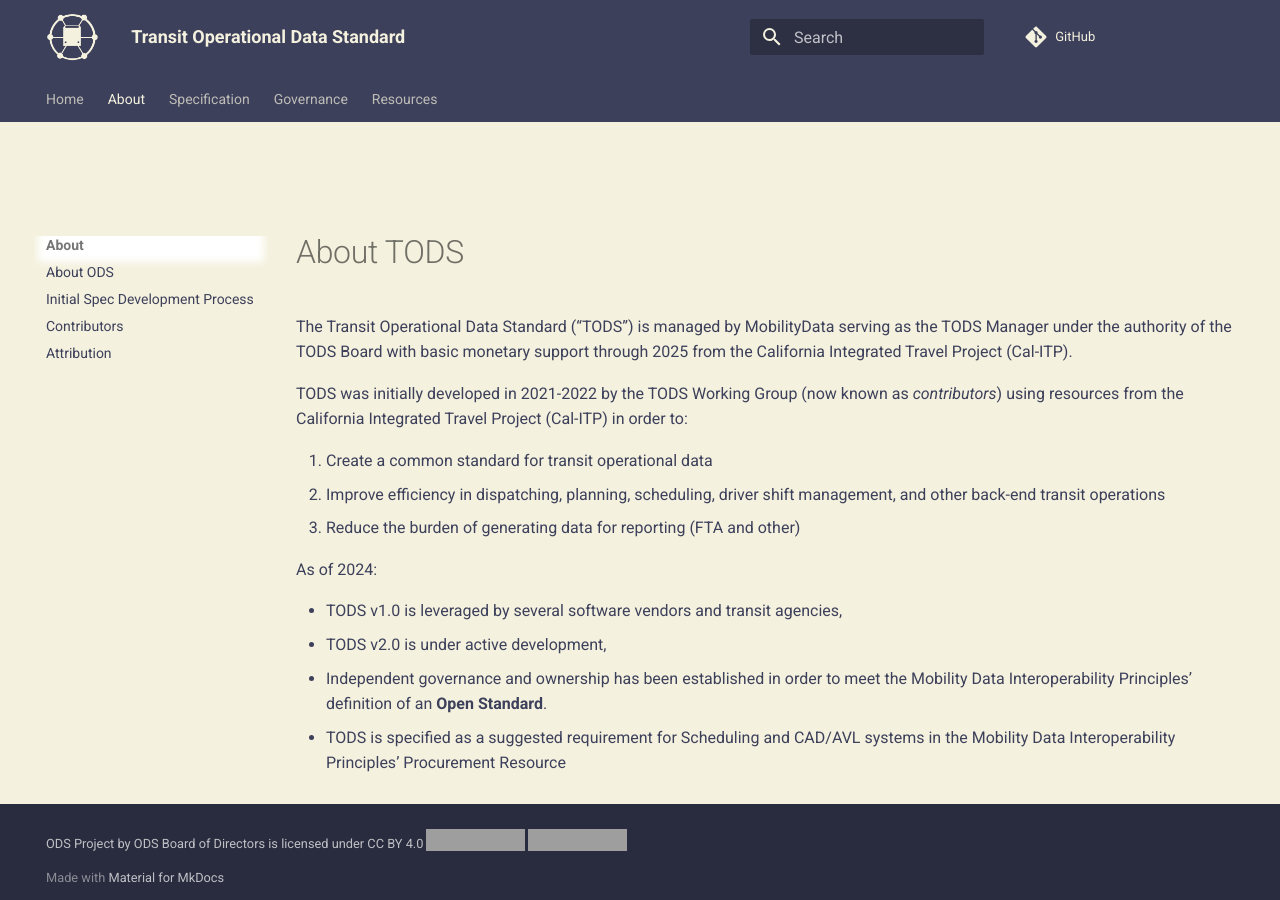
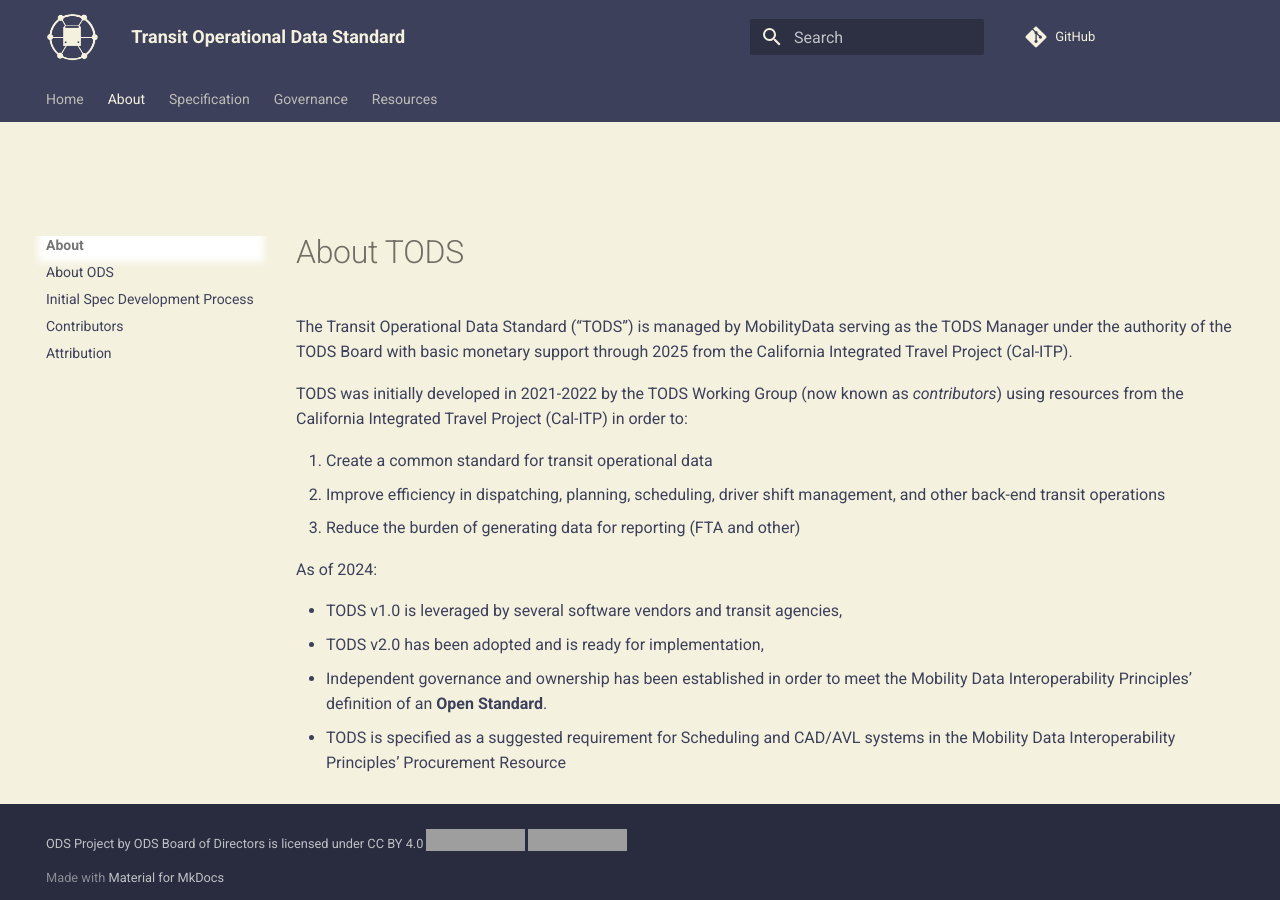
Before and after one commit to cal-itp/operational-data-standard, an MkDocs documentation site: the page built from docs/about/about.md, in a window 1280 px wide. Built offline with MkDocs 1.6.1 and Material for MkDocs 9.7.7, drawn with Linux system fonts in a browser that asks for light colours; nearby versions of some CDN libraries; comment, search, counter and statistics services are not loaded; grey boxes are pictures that could not be loaded.

Commit message:
change v2.0 status

```diff
--- a/docs/about/about.md
+++ b/docs/about/about.md
@@ -11,6 +11,6 @@
 As of 2024:
 
 * TODS v1.0 is leveraged by several software vendors and transit agencies,
-* TODS v2.0 is under active development,
+* TODS v2.0 has been adopted and is ready for implementation,
 * [Independent governance and ownership](../governance/governance.md) has been established in order to meet the [Mobility Data Interoperability Principles'](https://interoperablemobility.org) definition of an **Open Standard**.
 * TODS is specified as a suggested requirement for Scheduling and CAD/AVL systems in the Mobility Data Interoperability Principles' [Procurement Resource](https://interoperablemobility.org/procurement)
```
